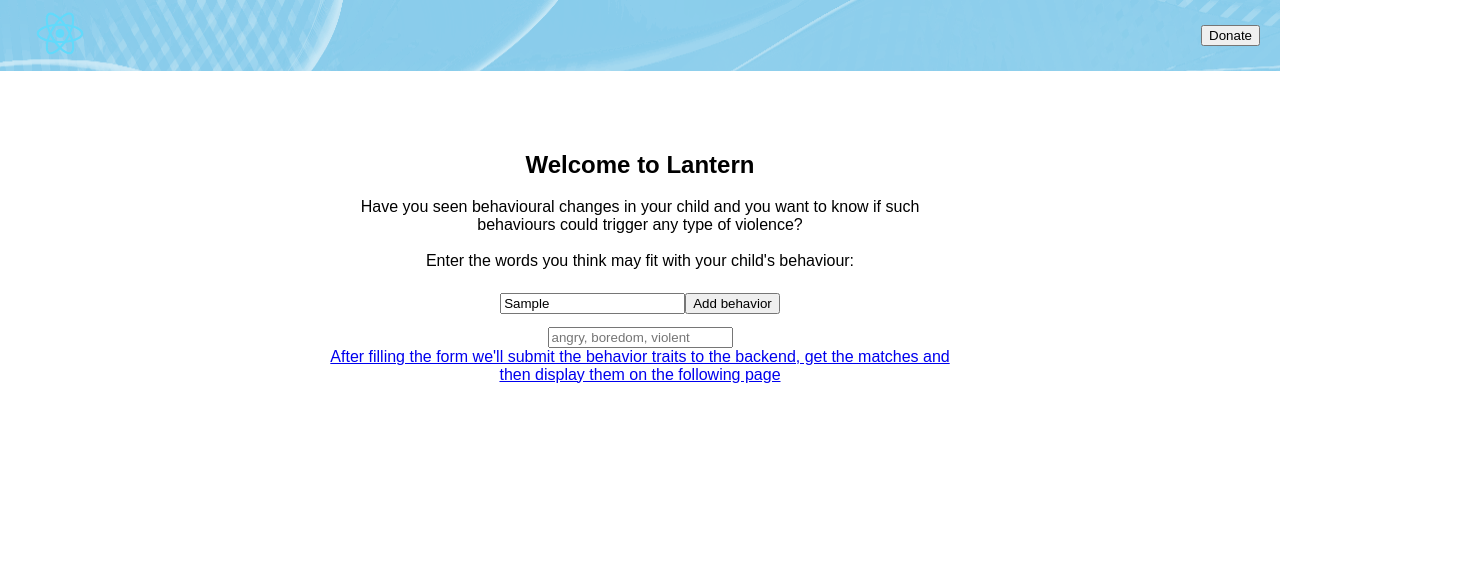
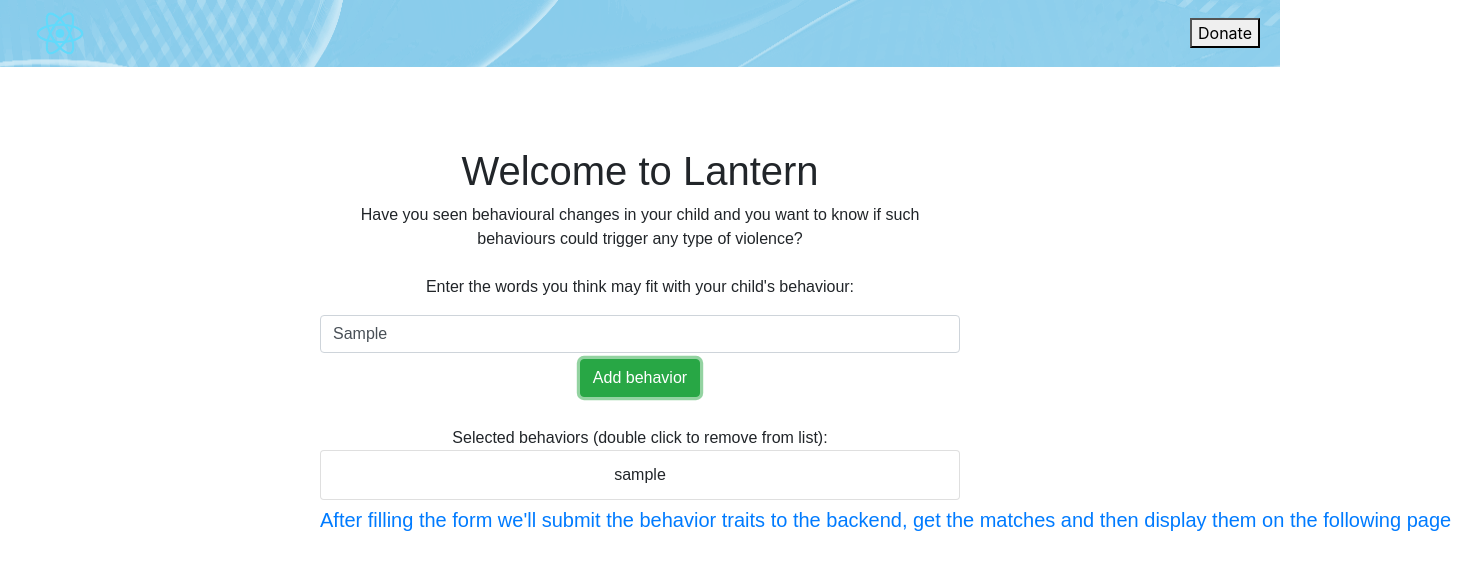
Before and after one commit to egarcia1868/no-school-violence, a React (Create React App) app: page / in a window 1280 px wide. Both pictures are taken after typing "Sample" into the empty fields and a click on the button "Add behavior". Shown: the top 570 px of the page, 1467 px wide, since content can reach past the window. Built offline with nearby package versions, Linux system fonts and the light colour scheme.

Commit message:
entered behaviors are adding to dynamic list.  Need to set up delete function

```diff
--- a/public/index.html
+++ b/public/index.html
@@ -24,6 +24,7 @@
       work correctly both with client-side routing and a non-root public URL.
       Learn how to configure a non-root public URL by running `npm run build`.
     -->
+    <link rel="stylesheet" href="https://maxcdn.bootstrapcdn.com/bootstrap/4.0.0/css/bootstrap.min.css" integrity="sha384-Gn5384xqQ1aoWXA+058RXPxPg6fy4IWvTNh0E263XmFcJlSAwiGgFAW/dAiS6JXm" crossorigin="anonymous">
     <title>NSV Lantern</title>
   </head>
   <body>
--- a/src/components/Header/index.js
+++ b/src/components/Header/index.js
@@ -4,10 +4,10 @@ import logo from '../../logo.svg';
 const Header = () => {
   return (
     <header className="header">
-      <div class="logo_nsv">
+      <div className="logo_nsv">
         <img src={logo} width="80px" alt=""/>
       </div>
-      <div class="Donate">
+      <div className="Donate">
         <button>Donate</button>
       </div>
     </header>
--- /dev/null
+++ b/src/components/SelectedList/index.js
@@ -0,0 +1,10 @@
+import React from "react";
+import "./style.css";
+
+const SelectedList = (props) => {
+  return (
+    <li className="list-group-item">{props.value}</li>
+  )
+}
+
+export default SelectedList
--- /dev/null
+++ b/src/components/SelectedList/style.css
@@ -0,0 +1,18 @@
+/* table {
+  min-width: 300px;
+  min-height: 60px;
+}
+
+tr {
+  background: whitesmoke;
+}
+
+tbody {
+  max-height: 500px;
+} */
+
+ul {
+  position: relative;
+  overflow-y: scroll;
+  max-height: 500px;
+}
--- a/src/pages/Form.js
+++ b/src/pages/Form.js
@@ -1,10 +1,13 @@
 import React, { useState } from "react";
 import { Link } from "react-router-dom";
 import SearchBar from "../components/SearchBar";
+import SelectedList from "../components/SelectedList";
 
 const Form = (props) => {
   const [search, setSearch] = useState("");
   const [selectedBehaviors, setSelectedBehaviors] = useState([]);
+  // const [idCount, setIdCount] = useState(0);
+
 
   const handleInputChange = event => {
     const value = event.target.value;
@@ -14,7 +17,15 @@ const Form = (props) => {
   const handleSearchSubmit = event => {
     event.preventDefault();
     //at this point I will need to move the entered behavior into the box on the right
+    if (!selectedBehaviors.includes(search.toLowerCase()) && search.trim() !== "") {
+      setSelectedBehaviors( selectedBehaviors.concat(search.toLowerCase()));
+      // setIdCount(idCount+1)
+    }
+  }
 
+  const removeBehavior = id => {
+    const behaviors = selectedBehaviors.filter(behavior => behavior.id !== id);
+    setSelectedBehaviors({behaviors})
   }
 
   const handleFormSubmit = event => {
@@ -33,12 +44,21 @@ const Form = (props) => {
           handleInputChange={handleInputChange}
           value={search}
           handleSearchSubmit={handleSearchSubmit}
+        />
+        <ul className="list-group">Selected behaviors (double click to remove from list):
+          { selectedBehaviors.map(behavior => (
+            <SelectedList
+              // id={behavior.id}
+              // key={behavior.id}
+              value={behavior}
+              // removeBehavior={removeBehavior}
+            />
+          ))}
+        </ul>
 
-        />
-
-      <form action="">
+      {/*<form action="">
         <input type="text" id="keywords" name="key_vals" placeholder="angry, boredom, violent"/>
-      </form>
+      </form>*/}
       <Link
         className="navbar-brand"
         to="/results"
```
